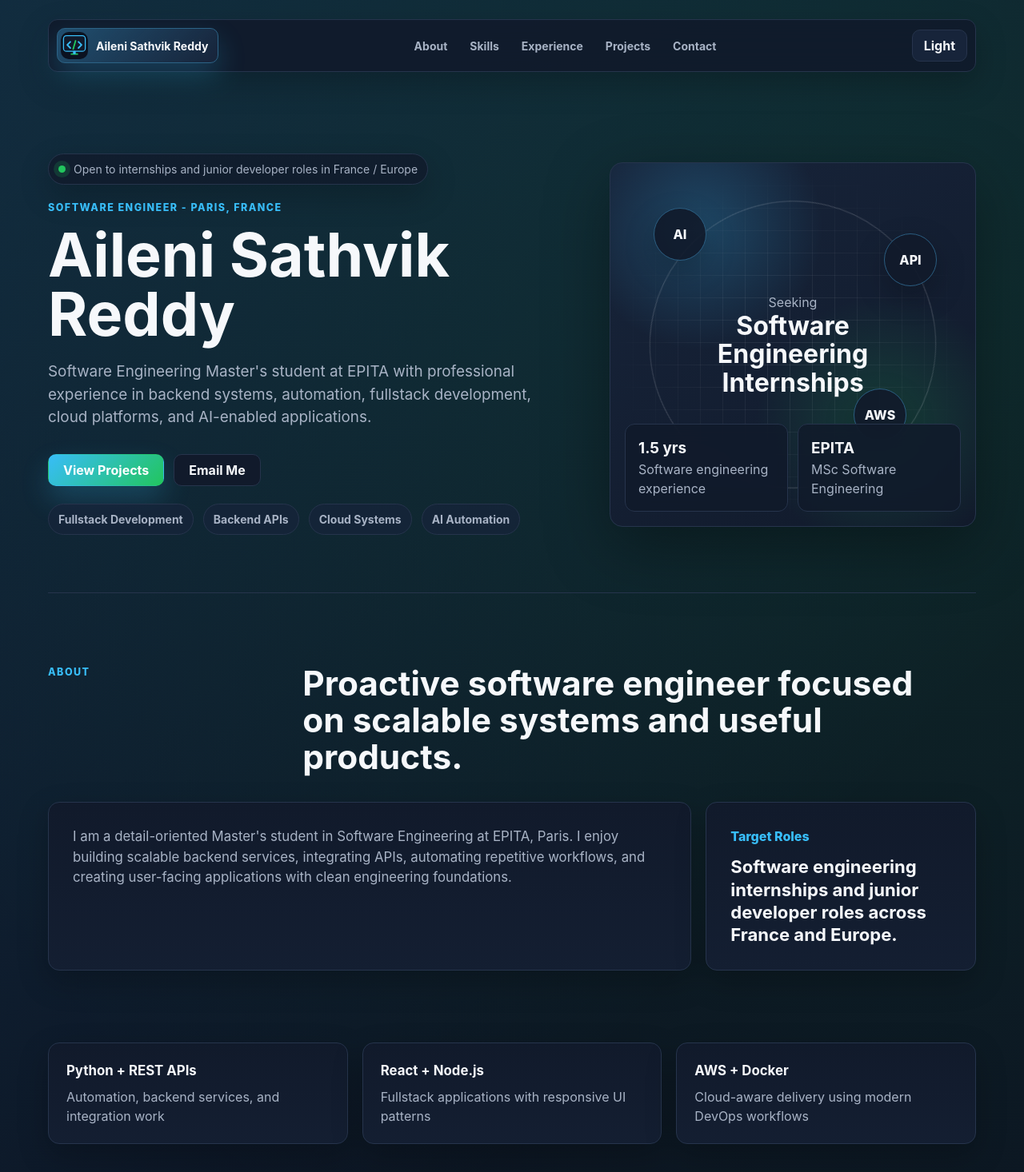
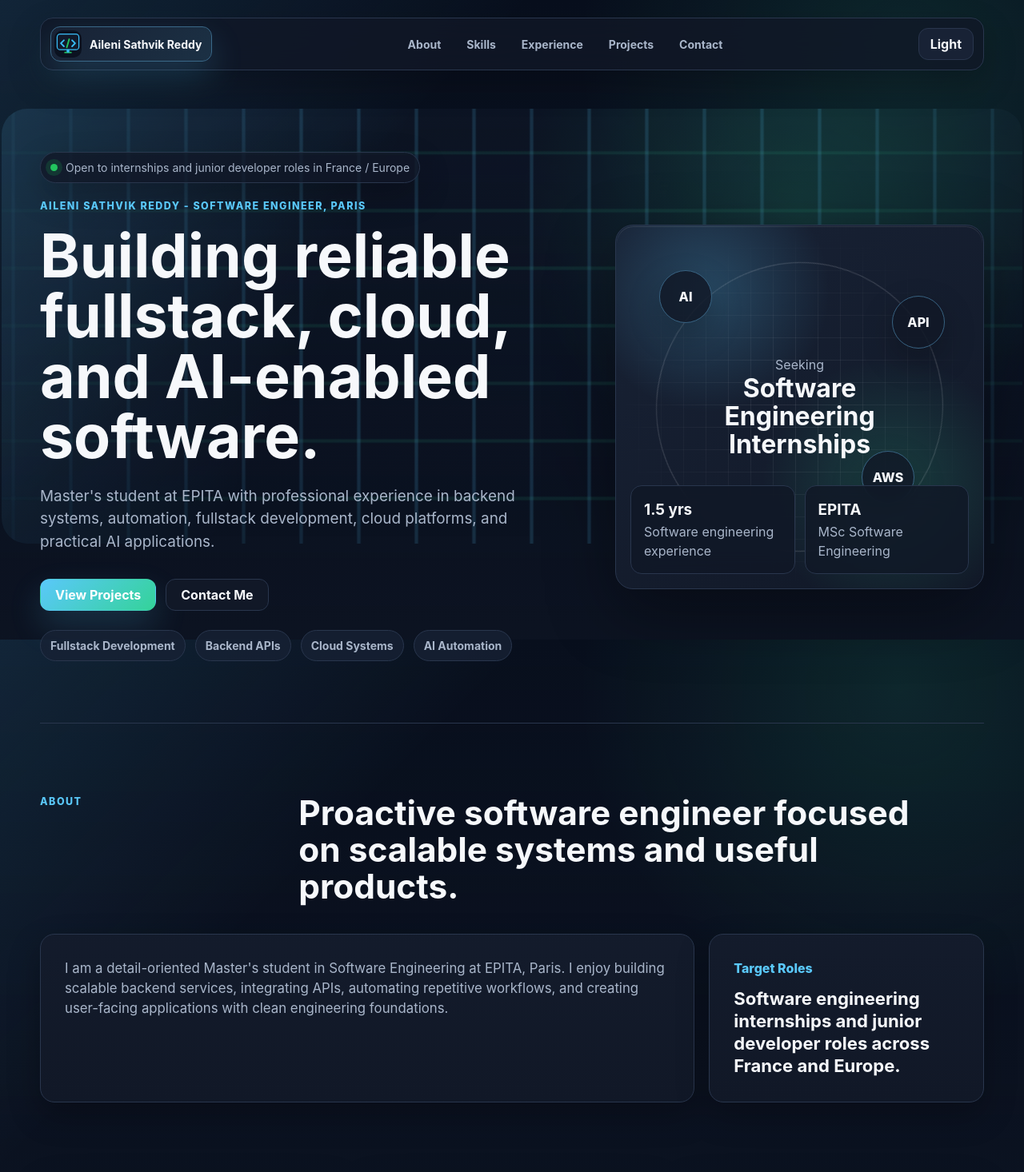
Before and after one commit to Sathvik733/my_portfolio, a React (Vite) app: page / in a window 1280 px wide. Shown: the top 1466 px of the page at 80% size. Built offline with nearby package versions, Linux system fonts and the light colour scheme.

Commit message:
upgraded UI

```diff
--- a/src/App.css
+++ b/src/App.css
@@ -1,7 +1,7 @@
 .site-shell {
-  width: min(1160px, calc(100% - 40px));
+  width: min(1180px, calc(100% - 40px));
   margin: 0 auto;
-  padding: 1.5rem 0 4.5rem;
+  padding: 1.375rem 0 5rem;
 }
 
 .nav {
@@ -12,12 +12,13 @@
   grid-template-columns: auto 1fr auto;
   align-items: center;
   gap: 1rem;
-  padding: 0.625rem;
+  padding: 0.625rem 0.75rem;
   border: 1px solid var(--border);
-  border-radius: 12px;
-  background: color-mix(in srgb, var(--surface) 88%, transparent);
+  border-radius: 16px;
+  background: var(--surface-glass);
   box-shadow: var(--shadow-soft);
   backdrop-filter: blur(20px);
+  animation: navDrop 520ms ease both;
 }
 
 .brand,
@@ -25,7 +26,7 @@
 .button,
 .nav-links a {
   min-height: 40px;
-  border-radius: 10px;
+  border-radius: 12px;
   display: inline-flex;
   align-items: center;
   justify-content: center;
@@ -37,9 +38,7 @@
   gap: 0.625rem;
   padding: 0.25rem 0.75rem 0.25rem 0.25rem;
   color: #ffffff;
-  background:
-    linear-gradient(135deg, color-mix(in srgb, var(--accent) 28%, transparent), transparent),
-    var(--surface-raised);
+  background: linear-gradient(135deg, var(--surface-raised), color-mix(in srgb, var(--accent) 14%, var(--surface)));
   border: 1px solid color-mix(in srgb, var(--accent) 34%, var(--border));
   box-shadow: var(--shadow-accent);
 }
@@ -60,11 +59,11 @@
 .nav-links {
   display: flex;
   justify-content: center;
-  gap: 4px;
+  gap: 0.25rem;
 }
 
 .nav-links a {
-  padding: 0 12px;
+  padding: 0 0.875rem;
   color: var(--muted);
   font-size: var(--font-sm);
   transition:
@@ -73,9 +72,10 @@
     transform 180ms ease;
 }
 
-.nav-links a:hover {
+.nav-links a:hover,
+.nav-links a:focus-visible {
   color: var(--text);
-  background: var(--surface-raised);
+  background: color-mix(in srgb, var(--accent) 10%, var(--surface-raised));
   transform: translateY(-1px);
 }
 
@@ -90,18 +90,47 @@
     transform 180ms ease;
 }
 
-.theme-toggle:hover {
+.theme-toggle:hover,
+.theme-toggle:focus-visible {
   border-color: color-mix(in srgb, var(--accent) 54%, var(--border));
   transform: translateY(-1px);
 }
 
 .hero-section {
+  position: relative;
+  isolation: isolate;
   min-height: auto;
   display: grid;
   grid-template-columns: minmax(0, 1.08fr) minmax(20rem, 0.76fr);
   align-items: center;
-  gap: clamp(1.75rem, 4vw, 4rem);
-  padding: clamp(4.5rem, 8vw, 6.5rem) 0 clamp(3.75rem, 6vw, 4.5rem);
+  gap: clamp(2.25rem, 5vw, 5rem);
+  padding: clamp(5rem, 8vw, 7.25rem) 0 clamp(4.25rem, 6vw, 5rem);
+}
+
+.hero-ambient {
+  position: absolute;
+  inset: clamp(1rem, 4vw, 3rem) -3rem auto;
+  height: min(34rem, 70%);
+  z-index: -1;
+  overflow: hidden;
+  border-radius: 2rem;
+  background:
+    linear-gradient(115deg, color-mix(in srgb, var(--accent) 14%, transparent), transparent 34%),
+    radial-gradient(circle at 78% 22%, color-mix(in srgb, var(--accent-strong) 16%, transparent), transparent 32%),
+    linear-gradient(180deg, color-mix(in srgb, var(--surface-raised) 34%, transparent), transparent);
+  opacity: 0.88;
+}
+
+.hero-ambient::before {
+  content: '';
+  position: absolute;
+  inset: -35%;
+  background:
+    linear-gradient(90deg, transparent 0 46%, color-mix(in srgb, var(--accent) 18%, transparent) 48% 52%, transparent 54% 100%),
+    linear-gradient(0deg, transparent 0 46%, color-mix(in srgb, var(--accent-strong) 12%, transparent) 48% 52%, transparent 54% 100%);
+  background-size: 4.5rem 4.5rem;
+  mask-image: radial-gradient(circle at 54% 42%, #000 0 28%, transparent 68%);
+  animation: ambientDrift 18s linear infinite;
 }
 
 .status-row {
@@ -115,7 +144,7 @@
   border: 1px solid var(--border);
   border-radius: 999px;
   color: var(--muted);
-  background: color-mix(in srgb, var(--surface) 78%, transparent);
+  background: var(--surface-glass);
   box-shadow: var(--shadow-soft);
   font-size: var(--font-sm);
 }
@@ -129,15 +158,15 @@
 }
 
 .hero-copy h1 {
-  max-width: 760px;
-  margin: 12px 0 22px;
+  max-width: 820px;
+  margin: 0.875rem 0 1.5rem;
   font-size: var(--font-hero);
-  line-height: 0.98;
+  line-height: 1;
   letter-spacing: 0;
 }
 
 .hero-text {
-  max-width: 660px;
+  max-width: 680px;
   color: var(--muted);
   font-size: var(--font-lg);
 }
@@ -159,11 +188,11 @@
 }
 
 .hero-actions {
-  margin-top: 32px;
+  margin-top: 2rem;
 }
 
 .focus-row {
-  margin-top: 22px;
+  margin-top: 1.5rem;
 }
 
 .focus-row span {
@@ -178,7 +207,8 @@
 
 .button {
   border: 1px solid transparent;
-  padding: 0 18px;
+  padding: 0 1.125rem;
+  cursor: pointer;
   transition:
     transform 180ms ease,
     box-shadow 180ms ease,
@@ -186,8 +216,25 @@
     background 180ms ease;
 }
 
-.button:hover {
+.button:hover,
+.button:focus-visible {
   transform: translateY(-2px);
+}
+
+.button:active,
+.theme-toggle:active,
+.nav-links a:active {
+  transform: translateY(0) scale(0.98);
+}
+
+.button:focus-visible,
+.theme-toggle:focus-visible,
+.nav-links a:focus-visible,
+.brand:focus-visible,
+.project-topline a:focus-visible,
+.contact-card a:focus-visible {
+  outline: 2px solid color-mix(in srgb, var(--accent) 70%, #ffffff);
+  outline-offset: 3px;
 }
 
 .button.primary {
@@ -212,12 +259,21 @@
   min-height: clamp(22rem, 38vw, 28.5rem);
   overflow: hidden;
   border: 1px solid var(--border);
-  border-radius: 16px;
+  border-radius: 22px;
   background:
     radial-gradient(circle at 25% 18%, color-mix(in srgb, var(--accent) 24%, transparent), transparent 30%),
     radial-gradient(circle at 75% 72%, color-mix(in srgb, var(--accent-strong) 20%, transparent), transparent 34%),
     linear-gradient(145deg, var(--surface-raised), var(--surface));
   box-shadow: var(--shadow-card);
+}
+
+.profile-panel::after {
+  content: '';
+  position: absolute;
+  inset: 1px;
+  border-radius: 21px;
+  pointer-events: none;
+  box-shadow: inset 0 1px 0 color-mix(in srgb, #ffffff 10%, transparent);
 }
 
 .panel-grid {
@@ -261,7 +317,7 @@
   border: 1px solid color-mix(in srgb, var(--accent) 30%, var(--border));
   border-radius: 50%;
   color: var(--text);
-  background: color-mix(in srgb, var(--surface) 90%, transparent);
+  background: color-mix(in srgb, var(--surface) 84%, transparent);
   box-shadow: var(--shadow-soft);
   font-weight: 800;
 }
@@ -286,7 +342,7 @@
   inset: 0;
   display: grid;
   place-content: center;
-  padding: 42px;
+  padding: 2.75rem;
   text-align: center;
 }
 
@@ -318,10 +374,10 @@
 }
 
 .stats-grid div {
-  padding: 16px;
+  padding: 1rem;
   border: 1px solid var(--border);
-  border-radius: 12px;
-  background: color-mix(in srgb, var(--surface) 86%, transparent);
+  border-radius: 14px;
+  background: color-mix(in srgb, var(--surface) 82%, transparent);
   backdrop-filter: blur(14px);
 }
 
@@ -332,8 +388,14 @@
 }
 
 .section {
-  padding: clamp(4.25rem, 7vw, 6.25rem) 0;
+  padding: clamp(4.75rem, 7vw, 6.75rem) 0;
   border-top: 1px solid var(--border);
+  scroll-margin-top: 7rem;
+}
+
+.hero-section,
+.metrics-section {
+  scroll-margin-top: 7rem;
 }
 
 .section-heading {
@@ -341,7 +403,7 @@
   grid-template-columns: minmax(9rem, 0.34fr) minmax(0, 1fr);
   gap: clamp(1.25rem, 3vw, 2rem);
   align-items: start;
-  margin-bottom: 34px;
+  margin-bottom: 2.25rem;
 }
 
 .section-heading.compact {
@@ -358,7 +420,7 @@
 .about-grid {
   display: grid;
   grid-template-columns: minmax(0, 1fr) minmax(280px, 0.42fr);
-  gap: 18px;
+  gap: 1.125rem;
 }
 
 .about-grid > p,
@@ -370,8 +432,10 @@
 .contact-card,
 .metrics-section article {
   border: 1px solid var(--border);
-  border-radius: 14px;
-  background: linear-gradient(180deg, var(--surface), color-mix(in srgb, var(--surface-raised) 44%, var(--surface)));
+  border-radius: 18px;
+  background:
+    linear-gradient(180deg, color-mix(in srgb, var(--surface-raised) 32%, var(--surface)), var(--surface)),
+    var(--surface);
   box-shadow: var(--shadow-soft);
 }
 
@@ -401,15 +465,16 @@
 .metrics-section {
   display: grid;
   grid-template-columns: repeat(auto-fit, minmax(min(100%, 17rem), 1fr));
-  gap: 18px;
-  padding-bottom: clamp(4.25rem, 7vw, 6.25rem);
+  gap: 1.125rem;
+  padding-bottom: clamp(4.75rem, 7vw, 6.75rem);
 }
 
 .metrics-section article {
-  padding: 1.375rem;
+  padding: 1.5rem;
   transition:
     transform 180ms ease,
-    border-color 180ms ease;
+    border-color 180ms ease,
+    box-shadow 180ms ease;
 }
 
 .metrics-section article:hover {
@@ -431,7 +496,7 @@
 .projects-grid,
 .cert-grid {
   display: grid;
-  gap: 18px;
+  gap: 1.125rem;
 }
 
 .skills-grid.grouped {
@@ -444,11 +509,12 @@
   transition:
     transform 200ms ease,
     border-color 200ms ease,
-    box-shadow 200ms ease;
+    box-shadow 200ms ease,
+    background 200ms ease;
 }
 
 .skill-card {
-  padding: 1.5rem;
+  padding: 1.625rem;
   position: relative;
   overflow: hidden;
 }
@@ -467,7 +533,7 @@
 .skill-card:hover,
 .project-card:hover,
 .cert-card:hover {
-  transform: translateY(-6px);
+  transform: translateY(-5px);
   border-color: color-mix(in srgb, var(--accent) 56%, var(--border));
   box-shadow: var(--shadow-card);
 }
@@ -488,7 +554,7 @@
   height: 100%;
   display: flex;
   flex-direction: column;
-  padding: 1.5rem;
+  padding: 1.625rem;
   position: relative;
   overflow: hidden;
 }
@@ -516,10 +582,14 @@
   display: grid;
   place-items: center;
   border: 1px solid color-mix(in srgb, var(--accent) 40%, var(--border));
-  border-radius: 14px;
+  border-radius: 16px;
   background:
     linear-gradient(135deg, color-mix(in srgb, var(--accent) 18%, transparent), transparent),
     var(--surface-raised);
+  transition:
+    transform 200ms ease,
+    border-color 200ms ease,
+    background 200ms ease;
 }
 
 .project-icon {
@@ -527,6 +597,14 @@
   height: 1.375rem;
   fill: currentColor;
   color: var(--accent);
+}
+
+.project-card:hover .project-icon-box {
+  border-color: color-mix(in srgb, var(--accent) 70%, var(--border));
+  background:
+    linear-gradient(135deg, color-mix(in srgb, var(--accent) 26%, transparent), transparent),
+    var(--surface-raised);
+  transform: translateY(-2px) scale(1.03);
 }
 
 .project-topline {
@@ -557,7 +635,8 @@
     color 180ms ease;
 }
 
-.project-topline a:hover {
+.project-topline a:hover,
+.project-topline a:focus-visible {
   border-color: currentColor;
   color: var(--accent-strong);
 }
@@ -583,19 +662,29 @@
 .tag-row {
   display: flex;
   flex-wrap: wrap;
-  gap: 8px;
-  margin-top: 24px;
+  gap: 0.5rem;
+  margin-top: 1.5rem;
   padding-top: 0;
 }
 
 .tag-row span {
   border: 1px solid var(--border);
   border-radius: 999px;
-  padding: 7px 11px;
+  padding: 0.45rem 0.7rem;
   color: var(--muted);
   background: var(--chip-bg);
   font-size: var(--font-xs);
   font-weight: 700;
+  transition:
+    border-color 180ms ease,
+    color 180ms ease,
+    background 180ms ease,
+    transform 180ms ease;
+}
+
+.project-card:hover .tag-row span,
+.skill-card:hover .tag-row span {
+  transform: translateY(-1px);
 }
 
 .skill-tags {
@@ -617,14 +706,14 @@
 
 .timeline {
   display: grid;
-  gap: 14px;
+  gap: 1rem;
 }
 
 .timeline-item {
   display: grid;
   grid-template-columns: minmax(13rem, 0.38fr) minmax(0, 1fr);
-  gap: 28px;
-  padding: 1.75rem;
+  gap: 1.75rem;
+  padding: 1.875rem;
 }
 
 .timeline-item span,
@@ -647,7 +736,7 @@
 
 .cert-card {
   min-height: 0;
-  padding: 1.625rem;
+  padding: 1.75rem;
 }
 
 .cert-card span {
@@ -668,10 +757,43 @@
   padding-bottom: 24px;
 }
 
+.contact-layout {
+  display: grid;
+  grid-template-columns: minmax(0, 0.9fr) minmax(0, 1.1fr);
+  gap: 1.125rem;
+  align-items: stretch;
+}
+
+.contact-message {
+  display: flex;
+  flex-direction: column;
+  align-items: flex-start;
+  justify-content: space-between;
+  gap: 1.5rem;
+  border: 1px solid var(--border);
+  border-radius: 18px;
+  padding: 1.875rem;
+  background:
+    linear-gradient(135deg, color-mix(in srgb, var(--accent) 10%, transparent), transparent),
+    linear-gradient(180deg, color-mix(in srgb, var(--surface-raised) 32%, var(--surface)), var(--surface));
+  box-shadow: var(--shadow-soft);
+}
+
+.contact-message h3 {
+  margin: 0 0 0.75rem;
+  font-size: var(--font-xl);
+  line-height: 1.2;
+}
+
+.contact-message p {
+  max-width: 34rem;
+  color: var(--muted);
+}
+
 .contact-card {
   display: grid;
-  grid-template-columns: minmax(0, 1.35fr) minmax(0, 0.85fr) minmax(0, 0.8fr);
-  gap: 12px;
+  grid-template-columns: repeat(2, minmax(0, 1fr));
+  gap: 0.75rem;
   padding: 0.875rem;
 }
 
@@ -681,7 +803,7 @@
   display: grid;
   place-items: center;
   border: 1px solid transparent;
-  border-radius: 10px;
+  border-radius: 12px;
   background: var(--surface-raised);
   text-align: center;
   transition:
@@ -696,8 +818,24 @@
   transform: translateY(-2px);
 }
 
+.contact-card a:active {
+  transform: translateY(0) scale(0.99);
+}
+
 .section-fade {
   animation: fadeUp 700ms ease both;
+}
+
+.section-fade:nth-of-type(2) {
+  animation-delay: 80ms;
+}
+
+.section-fade:nth-of-type(3) {
+  animation-delay: 140ms;
+}
+
+.section-fade:nth-of-type(4) {
+  animation-delay: 200ms;
 }
 
 @keyframes fadeUp {
@@ -711,12 +849,32 @@
   }
 }
 
+@keyframes navDrop {
+  from {
+    opacity: 0;
+    transform: translateY(-0.75rem);
+  }
+  to {
+    opacity: 1;
+    transform: translateY(0);
+  }
+}
+
 @keyframes portfolioRotate {
   from {
     transform: rotate(0deg);
   }
   to {
     transform: rotate(360deg);
+  }
+}
+
+@keyframes ambientDrift {
+  from {
+    transform: translate3d(-1.5rem, -1.5rem, 0);
+  }
+  to {
+    transform: translate3d(1.5rem, 1.5rem, 0);
   }
 }
 
@@ -736,7 +894,7 @@
 
 @media (max-width: 920px) {
   .site-shell {
-    width: min(100% - 24px, 720px);
+    width: min(100% - 1.5rem, 45rem);
   }
 
   .nav {
@@ -764,13 +922,19 @@
 
   .hero-section {
     min-height: auto;
-    padding-top: 54px;
+    padding-top: 3.25rem;
+  }
+
+  .hero-ambient {
+    inset-inline: -1rem;
+    height: 28rem;
   }
 
   .profile-panel {
     min-height: clamp(22rem, 54vw, 24.5rem);
   }
 
+  .contact-layout,
   .contact-card {
     grid-template-columns: 1fr;
   }
@@ -778,7 +942,7 @@
 
 @media (max-width: 560px) {
   .site-shell {
-    width: min(100% - 18px, 460px);
+    width: min(100% - 1.125rem, 28.75rem);
     padding-top: 0.625rem;
   }
 
@@ -787,7 +951,7 @@
   }
 
   .nav-links a {
-    padding: 0 10px;
+    padding: 0 0.625rem;
     font-size: var(--font-sm);
   }
 
@@ -809,6 +973,7 @@
 
   .profile-panel {
     min-height: 22.5rem;
+    border-radius: 18px;
   }
 
   .profile-orbit span {
@@ -829,9 +994,18 @@
   .highlight-card,
   .timeline-item,
   .skill-card,
-    .cert-card,
-    .metrics-section article {
+  .contact-message,
+  .cert-card,
+  .metrics-section article {
     padding: 1.25rem;
+  }
+
+  .section {
+    padding: 3.75rem 0;
+  }
+
+  .section-heading {
+    margin-bottom: 1.5rem;
   }
 
   .project-card,
--- a/src/App.jsx
+++ b/src/App.jsx
@@ -148,24 +148,25 @@ function App() {
       </nav>
 
       <section className="hero-section section-fade" id="hero">
+        <div className="hero-ambient" aria-hidden="true"></div>
         <div className="hero-copy">
           <div className="status-row">
             <span className="status-dot"></span>
             Open to internships and junior developer roles in France / Europe
           </div>
-          <p className="eyebrow">Software Engineer - Paris, France</p>
-          <h1>Aileni Sathvik Reddy</h1>
+          <p className="eyebrow">Aileni Sathvik Reddy - Software Engineer, Paris</p>
+          <h1>Building reliable fullstack, cloud, and AI-enabled software.</h1>
           <p className="hero-text">
-            Software Engineering Master's student at EPITA with professional
-            experience in backend systems, automation, fullstack development,
-            cloud platforms, and AI-enabled applications.
+            Master's student at EPITA with professional experience in backend
+            systems, automation, fullstack development, cloud platforms, and
+            practical AI applications.
           </p>
           <div className="hero-actions">
             <a className="button primary" href="#projects">
               View Projects
             </a>
             <a className="button secondary" href="#contact">
-              Email Me
+              Contact Me
             </a>
           </div>
           <div className="focus-row" aria-label="Engineering focus areas">
@@ -350,10 +351,39 @@ function App() {
           <p className="eyebrow">Contact</p>
           <h2>Available for software engineering internships and junior roles.</h2>
         </div>
-        <div className="contact-card">
-          <a href="mailto:sathvik733.fr@gmail.com">sathvik733.fr@gmail.com</a>
-          <a href="tel:+33780745942">+33 780 745 942</a>
-          <span>Paris, France</span>
+        <div className="contact-layout">
+          <div className="contact-message">
+            <h3>Let us connect about engineering opportunities.</h3>
+            <p>
+              I am open to internships, junior software engineering roles, and
+              fullstack development opportunities across France and Europe.
+            </p>
+            <a
+              className="button primary"
+              href="https://mail.google.com/mail/?view=cm&fs=1&to=sathvik733.fr@gmail.com"
+              target="_blank"
+              rel="noreferrer"
+            >
+              Send Email
+            </a>
+          </div>
+          <div className="contact-card">
+            <a
+              href="https://mail.google.com/mail/?view=cm&fs=1&to=sathvik733.fr@gmail.com"
+              target="_blank"
+              rel="noreferrer"
+            >
+              sathvik733.fr@gmail.com
+            </a>
+            <a href="tel:+33780745942">+33 780 745 942</a>
+            <span>Paris, France</span>
+            <a href="https://www.linkedin.com/in/sathvikreddyaileni" target="_blank" rel="noreferrer">
+              LinkedIn
+            </a>
+            <a href="https://github.com/Sathvik733" target="_blank" rel="noreferrer">
+              GitHub
+            </a>
+          </div>
         </div>
       </section>
     </main>
--- a/src/index.css
+++ b/src/index.css
@@ -1,17 +1,18 @@
 :root {
-  --bg: #0b1220;
-  --surface: #111a2b;
-  --surface-raised: #17243a;
+  --bg: #080f1d;
+  --surface: #111827;
+  --surface-raised: #182235;
   --text: #f6f8fb;
-  --muted: #a8b3c5;
-  --border: #26344c;
-  --accent: #38bdf8;
-  --accent-strong: #22c55e;
+  --muted: #a9b6ca;
+  --border: #29364d;
+  --accent: #5ac8fa;
+  --accent-strong: #34d399;
   --success: #22c55e;
-  --chip-bg: #192842;
-  --shadow-soft: 0 14px 38px rgba(0, 0, 0, 0.22);
-  --shadow-card: 0 24px 80px rgba(0, 0, 0, 0.34);
-  --shadow-accent: 0 16px 34px rgba(56, 189, 248, 0.22);
+  --chip-bg: #1c2a40;
+  --surface-glass: rgba(17, 24, 39, 0.78);
+  --shadow-soft: 0 16px 42px rgba(0, 0, 0, 0.24);
+  --shadow-card: 0 26px 84px rgba(0, 0, 0, 0.36);
+  --shadow-accent: 0 18px 40px rgba(90, 200, 250, 0.18);
   --font-xs: 0.78rem;
   --font-sm: 0.875rem;
   --font-base: 1rem;
@@ -33,19 +34,20 @@
 }
 
 :root[data-theme='light'] {
-  --bg: #f5f7fb;
+  --bg: #f7f9fc;
   --surface: #ffffff;
-  --surface-raised: #eef4f8;
+  --surface-raised: #eef5fb;
   --text: #0f172a;
-  --muted: #5f6f84;
-  --border: #d8e1ec;
-  --accent: #0369a1;
-  --accent-strong: #15803d;
+  --muted: #62718a;
+  --border: #dbe5f1;
+  --accent: #0478b8;
+  --accent-strong: #12845a;
   --success: #16a34a;
-  --chip-bg: #eaf2f8;
-  --shadow-soft: 0 14px 34px rgba(16, 24, 38, 0.08);
-  --shadow-card: 0 24px 70px rgba(16, 24, 38, 0.14);
-  --shadow-accent: 0 16px 34px rgba(3, 105, 161, 0.18);
+  --chip-bg: #edf5fb;
+  --surface-glass: rgba(255, 255, 255, 0.82);
+  --shadow-soft: 0 16px 36px rgba(15, 23, 42, 0.08);
+  --shadow-card: 0 24px 72px rgba(15, 23, 42, 0.13);
+  --shadow-accent: 0 18px 38px rgba(4, 120, 184, 0.16);
 }
 
 * {
@@ -70,10 +72,11 @@ body {
   min-height: 100vh;
   margin: 0;
   background:
-    linear-gradient(135deg, color-mix(in srgb, var(--accent) 14%, transparent), transparent 34%),
-    radial-gradient(circle at 90% 8%, color-mix(in srgb, var(--accent-strong) 12%, transparent), transparent 30%),
-    linear-gradient(180deg, transparent 0%, color-mix(in srgb, var(--surface) 34%, transparent) 100%),
+    linear-gradient(135deg, color-mix(in srgb, var(--accent) 12%, transparent), transparent 32%),
+    radial-gradient(circle at 88% 8%, color-mix(in srgb, var(--accent-strong) 12%, transparent), transparent 30%),
+    linear-gradient(180deg, transparent 0%, color-mix(in srgb, var(--surface) 42%, transparent) 100%),
     var(--bg);
+  background-attachment: fixed;
 }
 
 #root {
```
